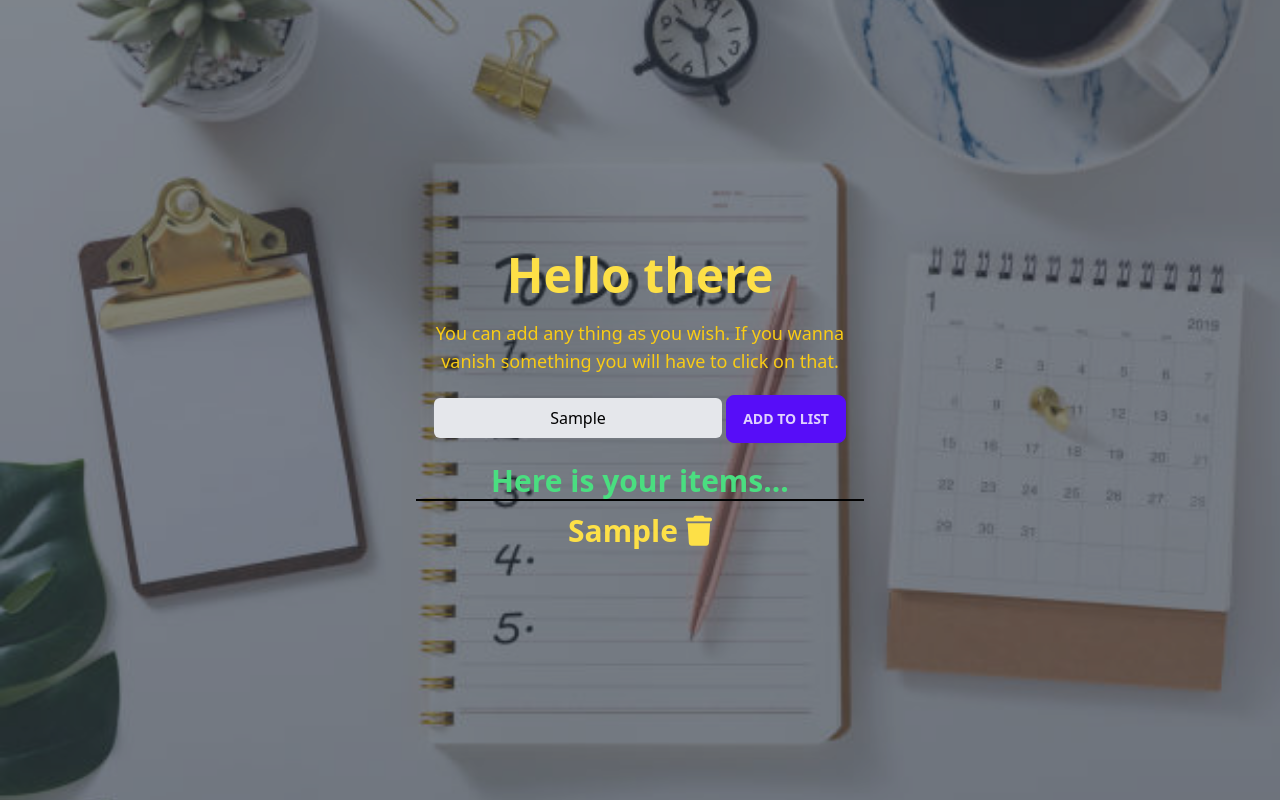
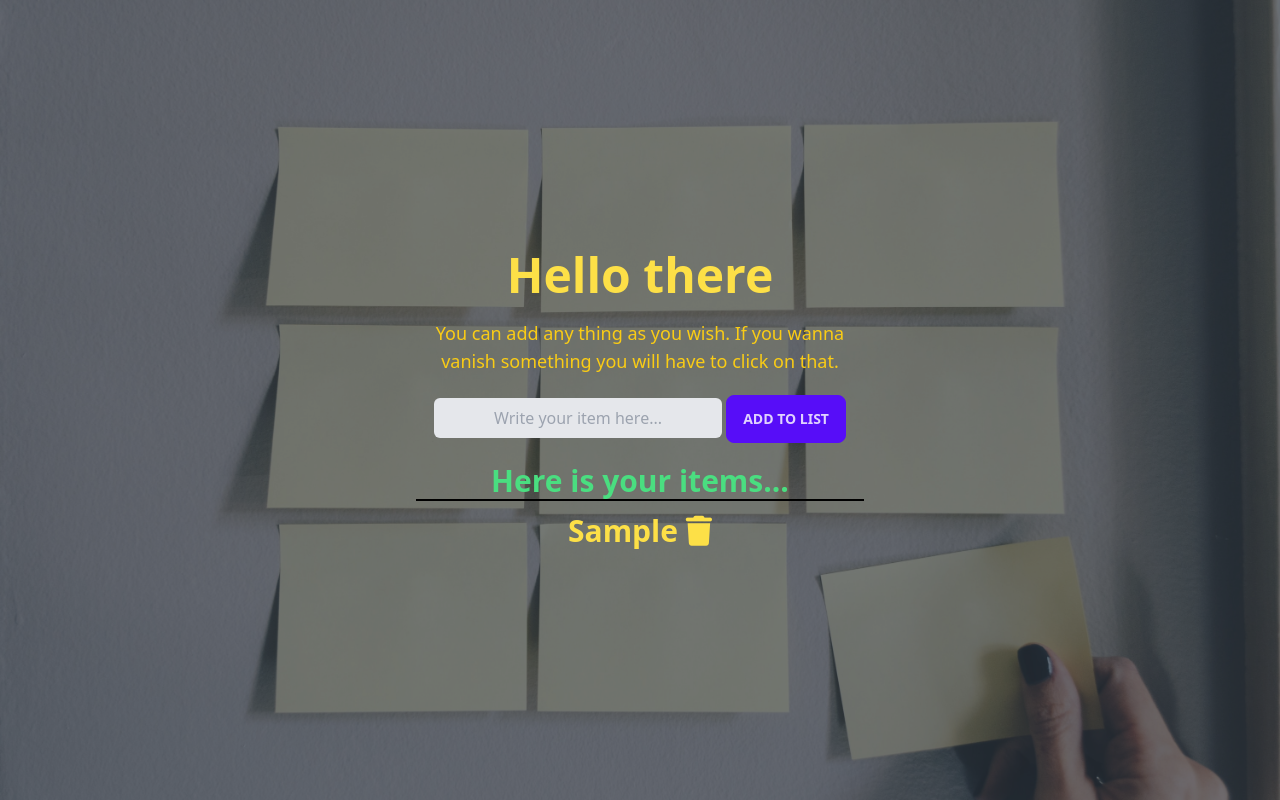
Before and after one commit to AlgoWebBot/to-do-list, a plain HTML site: page index.html in a window 1280 px wide. Both pictures are taken after typing "Sample" into the empty fields and a click on the button "ADD TO LIST". Drawn offline with nearby package versions, Linux system fonts and the light colour scheme.

Commit message:
bg change

```diff
--- a/index.html
+++ b/index.html
@@ -11,7 +11,7 @@
 </head>
 <body>
     <div class="hero min-h-screen"
-        style="background-image: url('./images/to-do-bg.jpg');">
+        style="background-image: url('./images/kelly-sikkema--1_RZL8BGBM-unsplash.jpg');">
         <div class="hero-overlay bg-opacity-60"></div>
         <div class="hero-content text-center text-neutral-content">
             <div class="max-w-md">
@@ -32,7 +32,6 @@
             </div>
         </div>
     </div>
-
     <script>
 
         // Deligate parent => Delete item;
@@ -48,7 +47,7 @@
         btn.addEventListener('click', ()=>{
             const item = document.querySelector('#item').value;
             // what to add
-            const newItem = document.createElement('li');
+            const newItem = document.createElement('div');
             // newItem.innerText = item;
             // container.appendChild(newItem);
             // document.querySelector('#item').value = '';
@@ -58,6 +57,7 @@
             `
             // console.log(newItem);
             container.appendChild(newItem);
+            document.querySelector('#item').value = '';
         })
 
     </script>
```
Also changed, not shown: images/kelly-sikkema--1_RZL8BGBM-unsplash.jpg (added).
